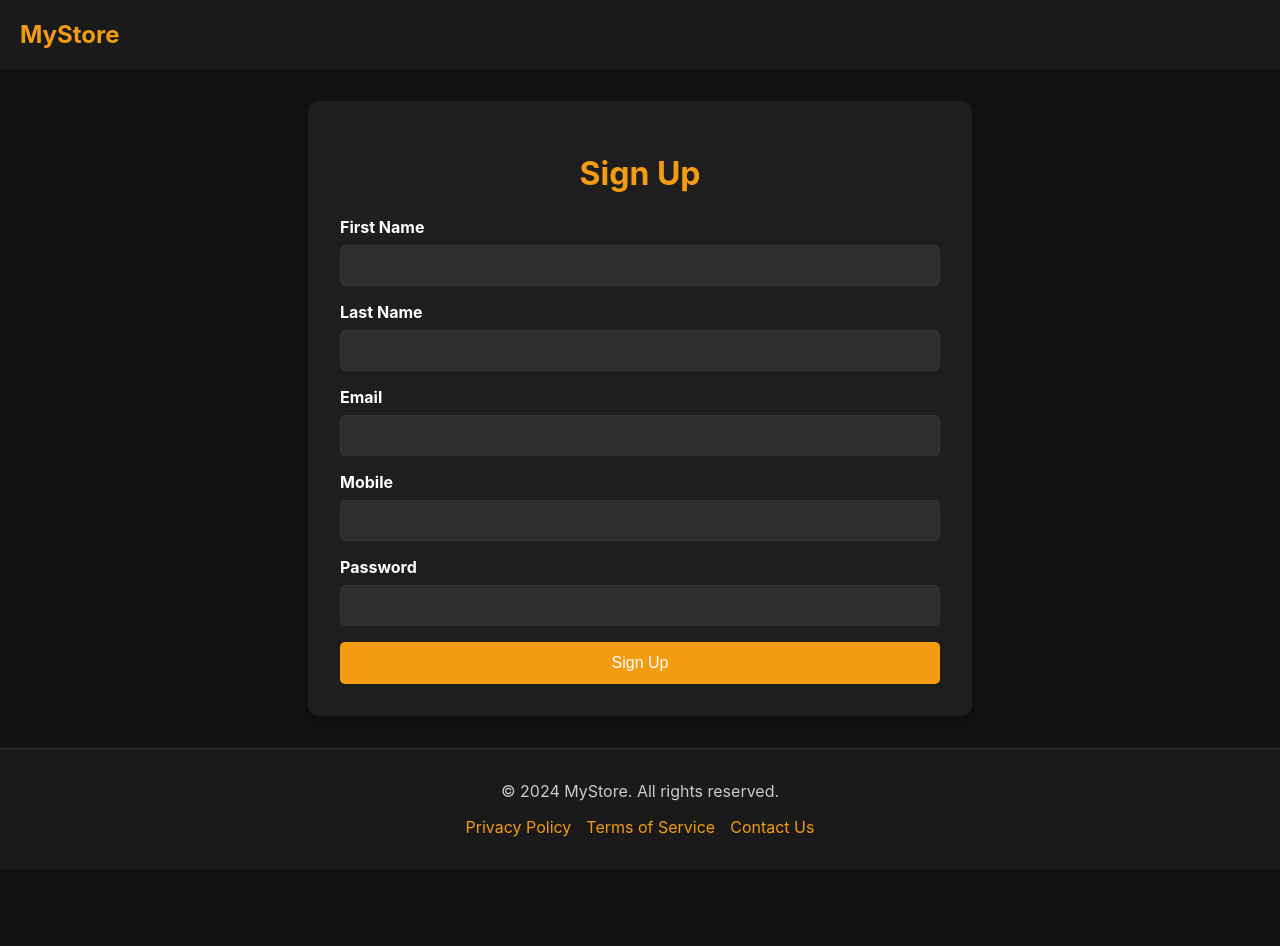
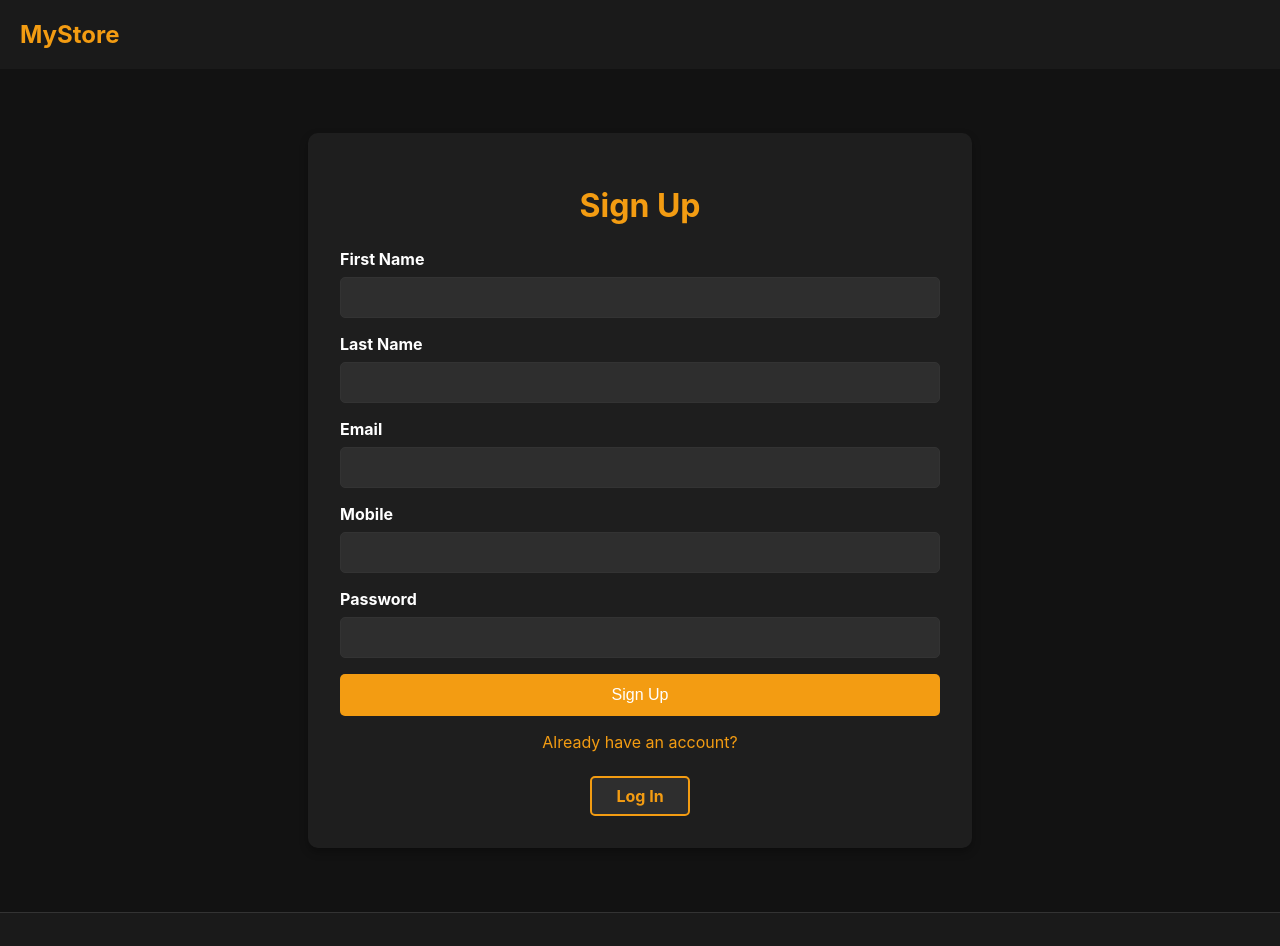
Before and after one commit to devayushyadav/mystore-frontend, a Next.js app: page /signup in a window 1280 px wide. Shown: the top 946 px of the page. Before the commit the page ends 869 px from the top, so only its background shows below. Built offline with nearby package versions, Linux system fonts and the light colour scheme; no server answers.

Commit message:
Navigation links added to signup and login page and CSS improved

```diff
--- a/src/app/(public)/login/login.module.css
+++ b/src/app/(public)/login/login.module.css
@@ -1,8 +1,8 @@
-/* app/signup.module.css */
+/* login.module.css */
 
 .container {
   max-width: 600px;
-    margin: 0 auto;
+  margin: 2rem auto; /* Adds space above and below the container */
   padding: 2rem;
   background-color: #1e1e1e; /* Dark background */
   color: #ffffff; /* White text color */
@@ -58,3 +58,29 @@
 .submitButton:hover {
   background-color: #e67e22; /* Darker orange on hover */
 }
+
+/* Signup Container */
+.signupContainer {
+  text-align: center;
+  margin-top: 1rem;
+  color: #f39c12; /* Same accent color */
+}
+
+/* Signup Link */
+.signupLink {
+  display: inline-block;
+  background-color: #2e2e2e; /* Dark background, reversed */
+  color: #f39c12; /* Accent color */
+  border: 2px solid #f39c12; /* Border matching the theme */
+  padding: 0.5rem 1.5rem;
+  border-radius: 5px;
+  text-decoration: none; /* Remove underline */
+  font-weight: bold;
+  transition: background-color 0.3s ease, color 0.3s ease;
+  margin-top: 0.5rem;
+}
+
+.signupLink:hover {
+  background-color: #f39c12; /* Match login button hover */
+  color: #1e1e1e; /* Dark text color */
+}
--- a/src/app/(public)/signup/page.tsx
+++ b/src/app/(public)/signup/page.tsx
@@ -6,6 +6,7 @@ import styles from "./signup.module.css"; // Import CSS module for styling
 import axiosInstance from "@/services/axios";
 import toast from "react-hot-toast";
 import { useRouter } from "next/navigation";
+import Link from "next/link"; // Import the Link component
 
 const Signup: React.FC = () => {
   const router = useRouter();
@@ -104,6 +105,14 @@ const Signup: React.FC = () => {
           {loading ? "Signing Up..." : "Sign Up"}
         </button>
       </form>
+
+      {/* Login Link Container */}
+      <div className={styles.loginContainer}>
+        <p>Already have an account?</p>
+        <Link href="/login" className={styles.loginLink}>
+          Log In
+        </Link>
+      </div>
     </div>
   );
 };
--- a/src/app/(public)/signup/signup.module.css
+++ b/src/app/(public)/signup/signup.module.css
@@ -2,7 +2,7 @@
 
 .container {
   max-width: 600px;
-    margin: 0 auto;
+  margin: 2rem auto; /* Adds space above and below the container */
   padding: 2rem;
   background-color: #1e1e1e; /* Dark background */
   color: #ffffff; /* White text color */
@@ -58,3 +58,29 @@
 .submitButton:hover {
   background-color: #e67e22; /* Darker orange on hover */
 }
+
+/* Login Container */
+.loginContainer {
+  text-align: center;
+  margin-top: 1rem;
+  color: #f39c12; /* Same accent color */
+}
+
+/* Login Link */
+.loginLink {
+  display: inline-block;
+  background-color: #2e2e2e; /* Dark background, reversed */
+  color: #f39c12; /* Accent color */
+  border: 2px solid #f39c12; /* Border matching the theme */
+  padding: 0.5rem 1.5rem;
+  border-radius: 5px;
+  text-decoration: none; /* Remove underline */
+  font-weight: bold;
+  transition: background-color 0.3s ease, color 0.3s ease;
+  margin-top: 0.5rem;
+}
+
+.loginLink:hover {
+  background-color: #f39c12; /* Match login button hover */
+  color: #1e1e1e; /* Dark text color */
+}
```
Also changed, not shown: src/app/(public)/login/page.tsx (+17 -2 lines). Lines whose indentation alone changed are shown as unchanged.
